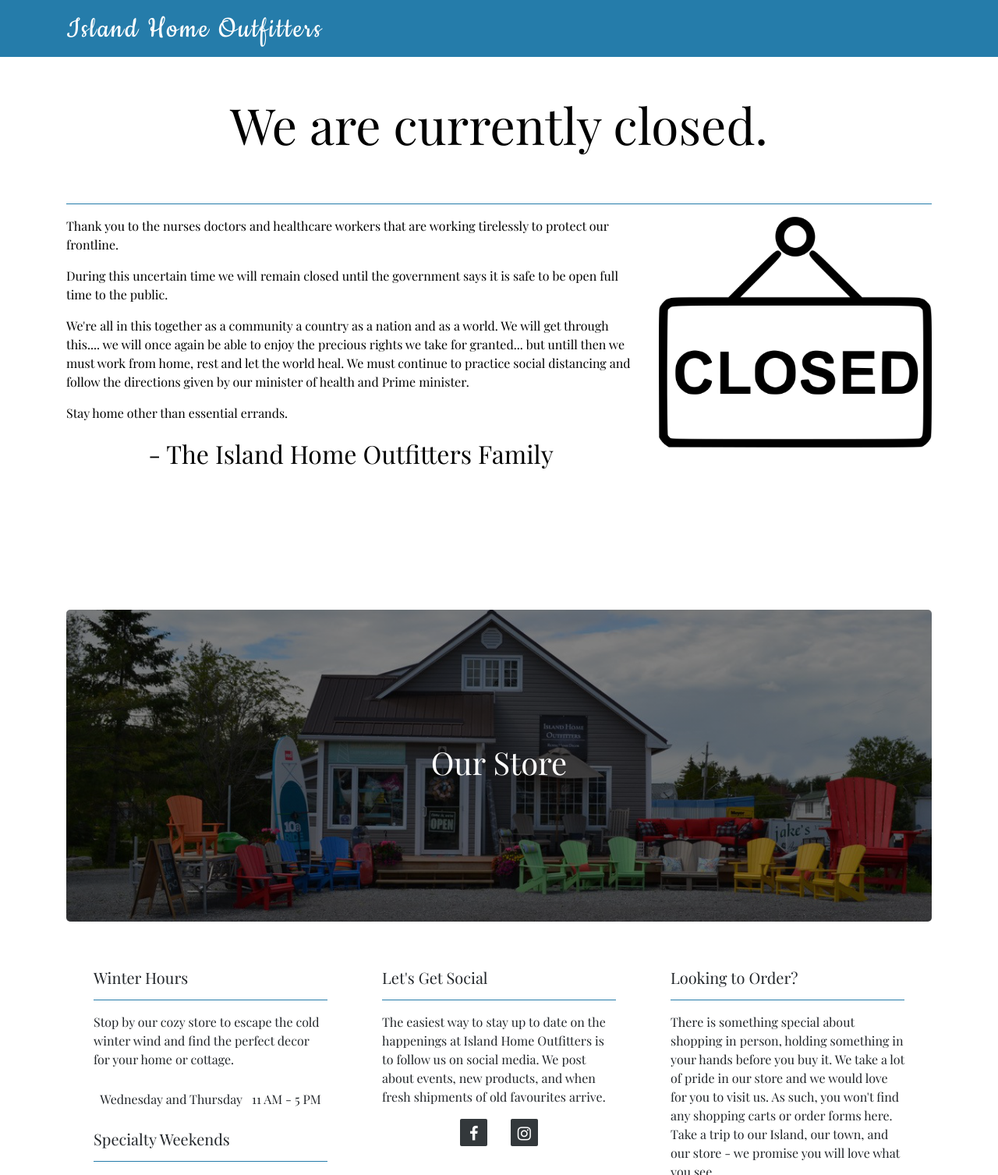
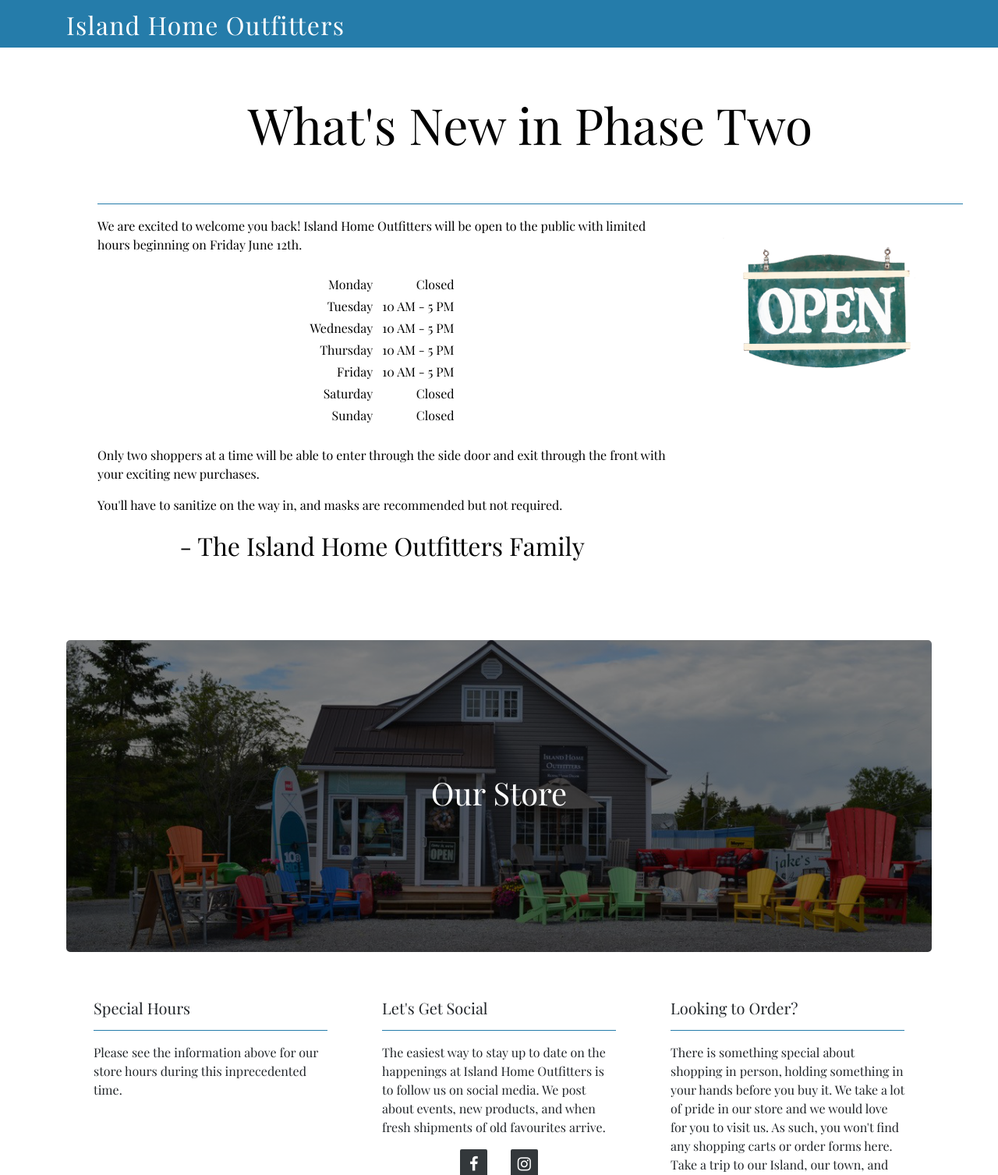
Before and after one commit to aargall/store, a Django app: page /iho/ in a window 1280 px wide. Shown: the top 1507 px of the page at 78% size. Run offline with Django 3.2, Linux system fonts and the light colour scheme; some libraries are stand-ins or nearby versions.

Commit message:
Update pandemic message for phase 2.

```diff
--- a/requirements.txt
+++ b/requirements.txt
@@ -1,6 +1,6 @@
 Django==2.0.6
 gunicorn==19.8.1
 meld3==1.0.2
-psycopg2==2.7.4
-pytz==2018.4
-supervisor==4.0.0.dev0
+# psycopg2==2.7.4
+# pytz==2018.4
+supervisor==4.0.0
--- a/static/css/styles.css
+++ b/static/css/styles.css
@@ -22,10 +22,10 @@ body {
 }
 
 .navbar-brand {
-	font-family: 'Cookie', cursive;
-	/*font-family: 'Playfair Display', serif;*/
-	font-size: 5vh;
-    letter-spacing: 0.2vw;
+	/* font-family: 'Cookie', cursive; */
+	font-family: 'Playfair Display', serif;
+	font-size: 4vh;
+    letter-spacing: 0.1vw;
     color: white;
 	padding-top: 1vh;
 	/*text-shadow: 0.1vh 0.1vh 0.1vh black;*/
@@ -205,7 +205,7 @@ body {
 	min-height: 50vh;
 	width: 100%;
 	height: auto;
-	margin: 20vh auto;
+	margin: 20vh 5vh auto;
 }
 #pandemicheader {
 	font-size: 8vh;
@@ -641,6 +641,16 @@ body {
 	.footer-distributed .footer-center i{
 		margin-left: 0;
 	}
+	#pandemicmessage {
+		position: relative;
+		text-align: left;
+		color: black;
+		border-radius: 5px;
+		min-height: 50vh;
+		width: 100%;
+		height: auto;
+		margin: 15vh 5vh auto;
+	}
 
 }
 
--- a/templates/base.html
+++ b/templates/base.html
@@ -47,14 +47,44 @@ function overlayToggle() {
 <div id="myNav" class="overlay">
   <!-- Overlay content -->
   <div class="overlay-content">
-      <h2 style="font-size: 8vw; font-family: 'Great Vibes', cursive; text-align: center; margin-bottom: 5vh; letter-spacing: 0.2vw;">Island Home Outfitters</h2>
+      <h2 style="font-size: 8vw; font-family: 'Playfair Display', serif; text-align: center; margin-bottom: 5vh; letter-spacing: 0.2vw;">Island Home Outfitters</h2>
     <a class="inactiveLink" href="#">Store Hours</a>
       <hr style="height: .1vh; background-color: #257CAA; margin-right: 3vw; padding: 0; margin-top: 0;">
-      <div id="overlay-hours" style="padding-left: 5vw; font-size: 3vw; margin-bottom: 5vh;">
-          <h5><span style="font-weight: bold;">Currently closed until further notice.</h5>
-<!--   <h5><span style="font-weight: bold;">Monday - Friday:</span> 10 AM - 6 PM</h5>
-            <h5><span style="font-weight: bold;">Saturday: </span> 10 AM - 4 PM</h5>
-          <h5><span style="font-weight: bold;">Sunday: </span> 11 AM - 3 PM</h5> -->
+      <div id="overlay-hours" style="padding-left: 5vw; font-size: 4vw; margin-bottom: 5vh;">
+          <table style="margin: 3vh auto; border-collapse: separate; border-spacing: 2px; text-align: center;">
+                <tr>
+                  <td>Monday&nbsp;&nbsp;</td>
+                  <td>Closed</td>
+                </tr>
+                <tr>
+                  <td>Tuesday&nbsp;&nbsp;</td>
+                  <td>10 AM - 5 PM</td>
+                </tr>
+                <tr>
+                  <td>Wednesday&nbsp;&nbsp;</td>
+                  <td>10 AM - 5 PM</td>
+                </tr>
+                <tr>
+                    <td>Thursday&nbsp;&nbsp;</td>
+                    <td>10 AM - 5 PM</td>
+                </tr>
+                <tr>
+                    <td>Friday&nbsp;&nbsp;</td>
+                    <td>10 AM - 5 PM</td>
+                </tr>
+                <tr>
+                    <td>Saturday&nbsp;&nbsp;</td>
+                    <td>Closed</td>
+                </tr>
+                <tr>
+                    <td>Sunday&nbsp;&nbsp;</td>
+                    <td>Closed</td>
+                </tr>
+            </table>
+          <!-- <h5><span style="font-weight: bold;">Monday: </span> Closed</h5>
+  <h5><span style="font-weight: bold;">Tuesday - Friday:</span> 10 AM - 5 PM</h5>
+            <h5><span style="font-weight: bold;">Saturday: </span> Closed</h5>
+          <h5><span style="font-weight: bold;">Sunday: </span>Closed</h5> -->
       </div>
     <a class="inactiveLink"  href="#">Contact</a>
         <hr style="height: .1vh; background-color: #257CAA; margin-right: 3vw; padding: 0; margin-top: 0;">
@@ -94,22 +124,52 @@ function overlayToggle() {
     <div class="container">
         <div class="row">
             <div class="col-md-12 text-center">
-                <h1 style="text-align: center;"><span id="lg-pandemicheader">We are currently closed.</span><span id="sm-pandemicheader">Island Home Outfitters is currently closed.</span></h1>
+                <h1 style="text-align: center;"><span id="lg-pandemicheader">What's New in Phase Two</span><span id="sm-pandemicheader">What's New in Phase Two</span></h1>
             </div>
         </div>
         <hr style="border-color: #257CAA;">
         <div class="row">
             <div class="col-md-8 col-sm-12">
-                <p>Thank you to the nurses doctors and healthcare workers that are working tirelessly to protect our frontline.</p>
-                <p> During this uncertain time we will remain closed until the government says it is safe to be open full time to the public.</p>
-                <p> We're all in this together as a community a country as a nation and as a world.
-                    We will get through this.... we will once again be able to enjoy the precious rights we take for granted... but untill then we must work from home, rest and let the world heal.
-                    We must continue to practice social distancing and follow the directions given by our minister of health and Prime minister.</p>
-                    Stay home other than essential errands.</p>
+                <!-- <p style="text-align: center; font-size: 4vh">We are excited to welcome you back!</p> -->
+                <p> We are excited to welcome you back! Island Home Outfitters will be open to the public with limited hours beginning on Friday June 12th. </p>
+
+			    <table style="margin: 3vh auto; border-collapse: separate; border-spacing: 2px; text-align: right;">
+                    <tr>
+                    	<td>Monday&nbsp;&nbsp;</td>
+                    	<td>Closed</td>
+                    </tr>
+                    <tr>
+                    	<td>Tuesday&nbsp;&nbsp;</td>
+                    	<td>10 AM - 5 PM</td>
+                    </tr>
+                    <tr>
+                    	<td>Wednesday&nbsp;&nbsp;</td>
+                    	<td>10 AM - 5 PM</td>
+                    </tr>
+                    <tr>
+                        <td>Thursday&nbsp;&nbsp;</td>
+                        <td>10 AM - 5 PM</td>
+                    </tr>
+                    <tr>
+                        <td>Friday&nbsp;&nbsp;</td>
+                        <td>10 AM - 5 PM</td>
+                    </tr>
+                    <tr>
+                        <td>Saturday&nbsp;&nbsp;</td>
+                        <td>Closed</td>
+                    </tr>
+                    <tr>
+                        <td>Sunday&nbsp;&nbsp;</td>
+                        <td>Closed</td>
+                    </tr>
+                </table>
+                <p>Only two shoppers at a time will be able to enter through the side door and exit through the front with your exciting new purchases.</p>
+                <p> You'll have to sanitize on the way in, and masks are recommended but not required.</p>
+
                 <p class=text-center style="font-size: 4vh;">  - The Island Home Outfitters Family <p>
             </div>
             <div class="col-md-4 col-sm-12 text-center">
-                <img class="img-fluid closedsign" src="{{ MEDIA_URL }}/static/images/closed.png" alt="Closed Sign">
+                <img class="img-fluid closedsign" src="{{ MEDIA_URL }}/static/images/open_sheild.png" alt="Open Sign">
             </div>
         </div>
     </div>
--- a/templates/index.html
+++ b/templates/index.html
@@ -53,10 +53,10 @@
         <div class="col-md-4">
             <div class="card">
                 <div class="card-body">
-                    <h5 class="card-title">Winter Hours</h5>
+                    <h5 class="card-title">Special Hours</h5>
                     <hr style="border-color: #257CAA;">
-			<p>Stop by our cozy store to escape the cold winter wind and find the perfect decor for your home or cottage. </p>
-			    <table style="margin: 3vh auto; border-collapse: separate; border-spacing: 2px; text-align: right;">
+			<p>Please see the information above for our store hours during this inprecedented time.</p>
+			    <!-- <table style="margin: 3vh auto; border-collapse: separate; border-spacing: 2px; text-align: right;">
 <tr>
 	<td>Wednesday and Thursday&nbsp;&nbsp;</td>
 	<td>11 AM - 5 PM</td>
@@ -75,7 +75,7 @@
 	<td>March&nbsp;&nbsp;</td>
 	<td>27 - 28</td>
 </tr>
- </table>
+ </table> -->
         </div>
 	</div>
 	</div>
```
Also changed, not shown: static/images/open_sheild.png (added).
